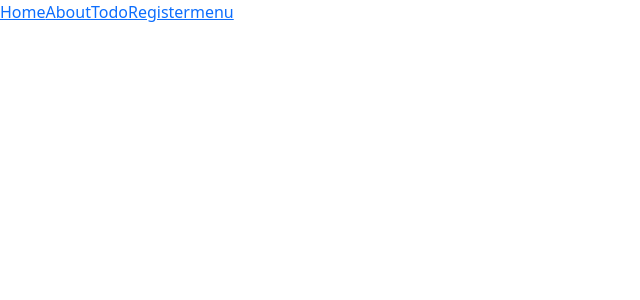
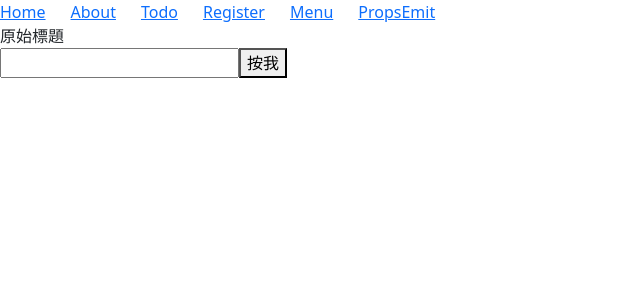
Before and after one commit to haohao419/vuecamp-week3-hw, a Vue app: page /propsemit in a window 1280 px wide. Shown: the top 300 px of the page, without its empty margins (0-640 px from the left). Built offline with nearby package versions, Linux system fonts and the light colour scheme.

Commit message:
註冊登入功能前置

```diff
--- a/src/App.vue
+++ b/src/App.vue
@@ -3,10 +3,17 @@ import { RouterLink, RouterView } from 'vue-router'
 </script>
 
 <template>
-  <RouterLink to="/">Home</RouterLink>
-  <RouterLink to="/about">About</RouterLink>
-  <RouterLink to="/todo">Todo</RouterLink>
-  <RouterLink to="/register">Register</RouterLink>
-  <RouterLink to="/menu">menu</RouterLink>
+  <RouterLink to="/" class="add">Home</RouterLink>
+  <RouterLink to="/about" class="add">About</RouterLink>
+  <RouterLink to="/todo" class="add">Todo</RouterLink>
+  <RouterLink to="/register" class="add">Register</RouterLink>
+  <RouterLink to="/menu" class="add">Menu</RouterLink>
+  <RouterLink to="/propsemit" class="add">PropsEmit</RouterLink>
   <RouterView />
 </template>
+
+<style>
+  .add {
+    margin-right: 25px;
+  }
+</style>
--- /dev/null
+++ b/src/components/BaseCard.vue
@@ -0,0 +1,15 @@
+<template>
+  <div>
+    <input type="text" v-model="text" />
+    <button type="button" @click="send">按我</button>
+  </div>
+</template>
+
+<script setup>
+import { ref } from 'vue'
+const text = ref('')
+const emit = defineEmits(['send-text'])
+const send = () => {
+  emit('send-text', text.value)
+}
+</script>
--- a/src/router/index.js
+++ b/src/router/index.js
@@ -41,7 +41,14 @@ const router = createRouter({
       // which is lazy-loaded when the route is visited.
       component: () => import('../views/MenuView.vue'),
     },
-
+        {
+      path: '/propsemit',
+      name: 'propsemit',
+      // route level code-splitting
+      // this generates a separate chunk (About.[hash].js) for this route
+      // which is lazy-loaded when the route is visited.
+      component: () => import('../views/PropsEmit.vue'),
+    },
   ],
 })
 
--- a/src/views/HomeView.vue
+++ b/src/views/HomeView.vue
@@ -1,5 +1,5 @@
 <script setup>
-import TheWelcome from '../components/TheWelcome.vue'
+// import TheWelcome from '../components/TheWelcome.vue'
 </script>
 
 <template>
--- /dev/null
+++ b/src/views/PropsEmit.vue
@@ -0,0 +1,16 @@
+<template>
+  <div>
+    {{ title }}
+    <BaseCard @send-text="handleSendText" />
+  </div>
+</template>
+
+<script setup>
+import { ref } from 'vue'
+import BaseCard from '@/components/BaseCard.vue'
+const title = ref('原始標題')
+
+const handleSendText = (txt) => {
+  title.value = txt
+}
+</script>
--- a/src/views/RegisterView.vue
+++ b/src/views/RegisterView.vue
@@ -1,5 +1,5 @@
 <template>
-    <h2>123456</h2>
+  <h2>123456</h2>
 </template>
 
 <script setup></script>
```
